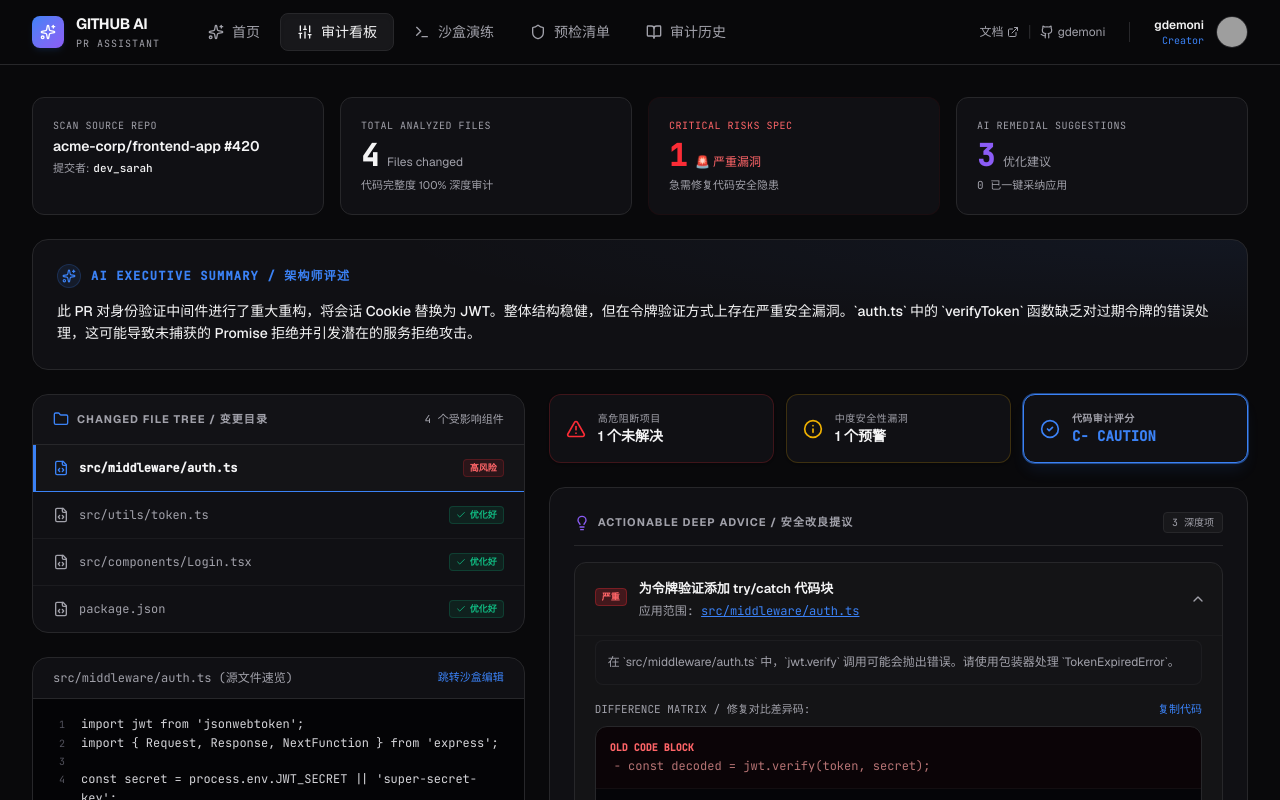
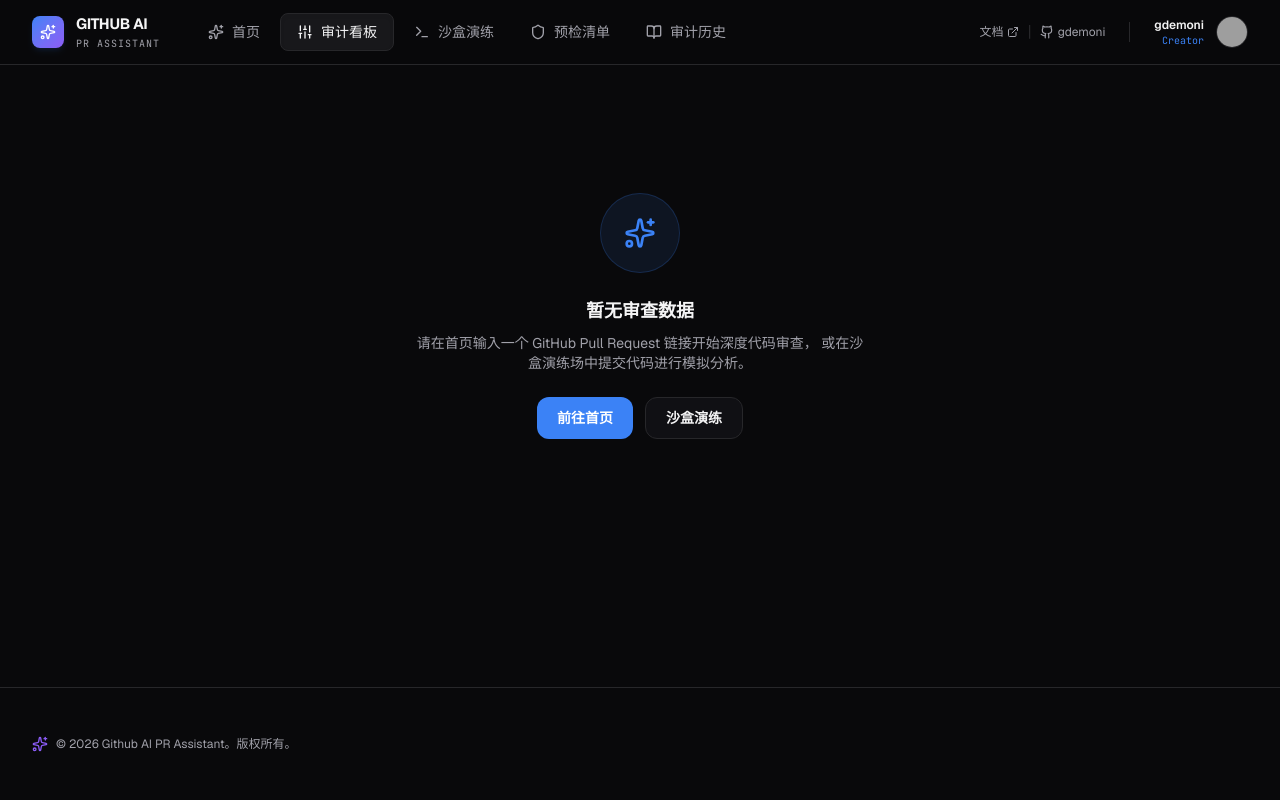
Before and after one commit to gdemoni/AI-PR-Review-Assistant, a React (Vite) app in the folder frontend/: page / in a window 1280 px wide. Both pictures are taken after a click on the button "审计看板". Shown: the top 800 px of the page. Built offline with nearby package versions, Linux system fonts and the light colour scheme; grey boxes are pictures that could not be loaded.

Commit message:
删除前端的mock数据

```diff
--- a/frontend/src/App.tsx
+++ b/frontend/src/App.tsx
@@ -33,84 +33,6 @@ import {
 import { PRReviewData, ChangedFile, SuggestionItem, SandboxTemplate } from "./types";
 import { SANDBOX_TEMPLATES } from "./data/templates";
 
-// Default/Initial mock data matching the exact screen requested so the app is instantly rich and beautiful
-const INITIAL_REVIEW_DATA: PRReviewData = {
-  title: "更新身份验证流程与中间件",
-  repo: "acme-corp/frontend-app #420",
-  author: "dev_sarah",
-  authorAvatar: "https://lh3.googleusercontent.com/aida-public/AB6AXuDFxr2GCkD0KudwYL936BiJ7vbq_nOHRyVCki5Xr5tDW4rxh69DVQAIpMP-poi9YP59uLfqLtZbKYRg4U_Y8tK7hrMasx799hlEOxbzVBCb3F1TS9aSpd9udJsVlSU01POOPQMiB41IRZW9pxpqczqzLiFaoeA59d-y0_ATvfmqL80z_Gy6sXw4ErKXtDQT5G0nCdJna1QiS1utSH3AsNFVWJjsA3uE1n6ggGpmR47wHJ1iYJFkjwRwdKRi1Zhkfj3tDhiv5qNCG1I",
-  filesCount: 4,
-  summary: "此 PR 对身份验证中间件进行了重大重构，将会话 Cookie 替换为 JWT。整体结构稳健，但在令牌验证方式上存在严重安全漏洞。`auth.ts` 中的 `verifyToken` 函数缺乏对过期令牌的错误处理，这可能导致未捕获的 Promise 拒绝并引发潜在的服务拒绝攻击。",
-  risks: [
-    { level: "high", message: "身份验证中间件中存在未处理的 Promise 拒绝。" },
-    { level: "medium", message: "用户载荷缺少类型定义。" },
-    { level: "low", message: "Login.tsx 中残留 Console.log。" }
-  ],
-  changedFiles: [
-    {
-      filename: "src/middleware/auth.ts",
-      riskLevel: "high",
-      content: `import jwt from 'jsonwebtoken';\nimport { Request, Response, NextFunction } from 'express';\n\nconst secret = process.env.JWT_SECRET || 'super-secret-key';\n\nexport function verifyToken(req: Request, res: Response, next: NextFunction) {\n  const authHeader = req.headers.authorization;\n  if (!authHeader || !authHeader.startsWith('Bearer ')) {\n    return res.status(401).json({ error: 'No token provided' });\n  }\n\n  const token = authHeader.split(' ')[1];\n\n  // 💣 警告: 未使用 try-catch 处理可能抛出的 TokenExpiredError \n  const decoded = jwt.verify(token, secret);\n  req.user = decoded;\n  \n  next();\n}`
-    },
-    {
-      filename: "src/utils/token.ts",
-      riskLevel: "none",
-      content: `import jwt from 'jsonwebtoken';\n\nconst secret = process.env.JWT_SECRET || 'super-secret-key';\n\nexport function generateToken(payload: any): string {\n  return jwt.sign(payload, secret);\n}`
-    },
-    {
-      filename: "src/components/Login.tsx",
-      riskLevel: "none",
-      content: `import React, { useState } from 'react';\n\nexport default function Login() {\n  const [username, setUsername] = useState('');\n  const [password, setPassword] = useState('');\n\n  const handleSubmit = (e: React.FormEvent) => {\n    e.preventDefault();\n    console.log("Submit credentials", username, password);\n    // login process...\n  };\n\n  return (\n    <div className="login-box">Sign In Form</div>\n  );\n}`
-    },
-    {
-      filename: "package.json",
-      riskLevel: "none",
-      content: `{\n  "name": "enterprise-auth-module",\n  "version": "1.2.0",\n  "dependencies": {\n    "express": "^4.19.0",\n    "jsonwebtoken": "^9.0.2"\n  }\n}`
-    }
-  ],
-  suggestions: [
-    {
-      file: "src/middleware/auth.ts",
-      title: "为令牌验证添加 try/catch 代码块",
-      description: "在 `src/middleware/auth.ts` 中，`jwt.verify` 调用可能会抛出错误。请使用包装器处理 `TokenExpiredError`。",
-      severity: "critical",
-      originalCode: "const decoded = jwt.verify(token, secret);",
-      revisedCode: `// 将原本不安全的代码使用 try-catch 保护
-try {
-  const decoded = jwt.verify(token, secret);
-  req.user = decoded;
-} catch (error) {
-  return res.status(401).json({ error: 'Invalid or expired token' });
-}`,
-      explanation: "jsonwebtoken SDK 的 verify 方法会抛出同步异常（如 TokenExpiredError、JsonWebTokenError）。直接调用而不做 try/catch 保护会导致这些报错冒泡到 Express 的顶层错误处理器；若发生在异步回调中，更容易引发 unhandledRejection 并可能造成整个 Node.js 进程意外崩溃退出从而造成拒绝服务。"
-    },
-    {
-      file: "src/utils/token.ts",
-      title: "使用严格类型的载荷接口",
-      description: "为解码后的 JWT 载荷定义接口，避免依赖 `any` 类型并防止脏数据漏洞。",
-      severity: "warning",
-      originalCode: "export function generateToken(payload: any): string",
-      revisedCode: `export interface UserPayload {
-  id: string;
-  role: string;
-  email: string;
-}
-
-export function generateToken(payload: UserPayload): string`,
-      explanation: "使用 explicitly defined 接口代替 `any` 能够增强 TypeScript 编译器在开发过程中的静态类型检查，使下游中间件和路由逻辑能够安全地消费 `req.user` 下的声明，预防拼写错误或缺少字段引发的运行时逻辑故障。"
-    },
-    {
-      file: "src/components/Login.tsx",
-      title: "移除敏感信息控制台打印",
-      description: "避免将 username 和明文 password 直接使用 console.log 输出到浏览器终端，以防 XSS 获取控制台堆栈窃取。",
-      severity: "info",
-      originalCode: 'console.log("Submit credentials", username, password);',
-      revisedCode: "/* 移除敏感控制台输出 */",
-      explanation: "生产环境中的控制台记录会被各种异常监控、浏览器插件捕获。永远不能打印包括密码、支付令牌之内的任何秘密信息。"
-    }
-  ]
-};
-
 export default function App() {
   const [activeTab, setActiveTab] = useState<"home" | "dashboard" | "sandbox" | "checklist" | "history">("home");
   const [prUrl, setPrUrl] = useState<string>("");
@@ -138,9 +60,9 @@ export default function App() {
     localStorage.setItem("custom_model", customModel);
   }, [customModel]);
 
-  // Active review data initially pointing to standard beautiful dataset
-  const [reviewData, setReviewData] = useState<PRReviewData>(INITIAL_REVIEW_DATA);
-  const [selectedFilename, setSelectedFilename] = useState<string>("src/middleware/auth.ts");
+  // Active review data — initially empty, populated by backend API response
+  const [reviewData, setReviewData] = useState<PRReviewData | null>(null);
+  const [selectedFilename, setSelectedFilename] = useState<string>("");
   const [appliedSuggestions, setAppliedSuggestions] = useState<Record<string, boolean>>({});
   const [expandedSuggestion, setExpandedSuggestion] = useState<number | null>(0);
   const [filterLevel, setFilterLevel] = useState<"all" | "critical" | "warning">("all");
@@ -168,12 +90,8 @@ export default function App() {
   const [activeSandboxFilename, setActiveSandboxFilename] = useState<string>(SANDBOX_TEMPLATES[0].files[0].filename);
   const [sandboxCodeInput, setSandboxCodeInput] = useState<string>(SANDBOX_TEMPLATES[0].files[0].content);
 
-  // Past reports simulated database
-  const [historyReports, setHistoryReports] = useState<{ id: string; title: string; repo: string; author: string; time: string; risksCount: number }[]>([
-    { id: "1", title: "更新身份验证流程与中间件", repo: "acme-corp/frontend-app #420", author: "dev_sarah", time: "10分钟前", risksCount: 3 },
-    { id: "2", title: "添加全局商品排序规则", repo: "enterprise-shop/core #91", author: "jack-refactor", time: "昨日 14:22", risksCount: 0 },
-    { id: "3", title: "修复未定义的空变量注入", repo: "payments/stripe-node #823", author: "sec-expert", time: "2天前", risksCount: 1 }
-  ]);
+  // Past reports — populated automatically after each successful analysis
+  const [historyReports, setHistoryReports] = useState<{ id: string; title: string; repo: string; author: string; time: string; risksCount: number }[]>([]);
 
   // Synchronize sandbox code preview state when template or file changes
   useEffect(() => {
@@ -369,7 +287,7 @@ export default function App() {
   };
 
   // Find currently active file content to display
-  const activeFileObject = reviewData.changedFiles.find(f => f.filename === selectedFilename);
+  const activeFileObject = reviewData?.changedFiles.find(f => f.filename === selectedFilename);
 
   // Copy text helper
   const copyToClipboard = (text: string) => {
@@ -694,7 +612,7 @@ export default function App() {
 
           <>
             {/* PAGE 1: PR REVIEW DASHBOARD */}
-            {activeTab === "dashboard" && (
+            {activeTab === "dashboard" && reviewData && (
                 <div className="space-y-6" id="dashboard-tab">
 
                   {/* Dashboard stats cards top line - Sleek Interface style */}
@@ -1061,6 +979,34 @@ export default function App() {
                 </div>
               )}
 
+              {/* Dashboard 空状态 — 尚未执行任何审查 */}
+              {activeTab === "dashboard" && !reviewData && (
+                <div className="flex flex-col items-center justify-center py-24 text-center" id="dashboard-empty">
+                  <div className="w-20 h-20 rounded-full bg-accent-blue/10 border border-accent-blue/20 flex items-center justify-center mb-6">
+                    <Sparkles className="w-8 h-8 text-accent-blue" />
+                  </div>
+                  <h3 className="text-lg font-bold text-text-primary mb-2">暂无审查数据</h3>
+                  <p className="text-sm text-text-secondary max-w-md">
+                    请在首页输入一个 GitHub Pull Request 链接开始深度代码审查，
+                    或在沙盒演练场中提交代码进行模拟分析。
+                  </p>
+                  <div className="flex gap-3 mt-6">
+                    <button
+                      onClick={() => setActiveTab("home")}
+                      className="px-5 py-2.5 bg-accent-blue hover:bg-blue-600 text-white rounded-xl text-sm font-semibold transition-all cursor-pointer"
+                    >
+                      前往首页
+                    </button>
+                    <button
+                      onClick={() => setActiveTab("sandbox")}
+                      className="px-5 py-2.5 bg-surface border border-border-custom hover:border-accent-purple/40 text-text-primary rounded-xl text-sm font-semibold transition-all cursor-pointer"
+                    >
+                      沙盒演练
+                    </button>
+                  </div>
+                </div>
+              )}
+
               {/* PAGE 2: INTERACTIVE SANDBOX PLAYGROUND */}
               {activeTab === "sandbox" && (
                 <div className="space-y-6" id="sandbox-tab">
@@ -1346,10 +1292,6 @@ export default function App() {
                             <button
                               className="px-3.5 py-1.5 bg-zinc-900 hover:bg-zinc-800 text-text-primary border border-border-custom rounded-lg font-sans transition-all cursor-pointer"
                               onClick={() => {
-                                // Jump back and trigger review data reloading from database or matching
-                                if (report.id === "1") {
-                                  setReviewData(INITIAL_REVIEW_DATA);
-                                }
                                 setActiveTab("dashboard");
                               }}
                             >
```
